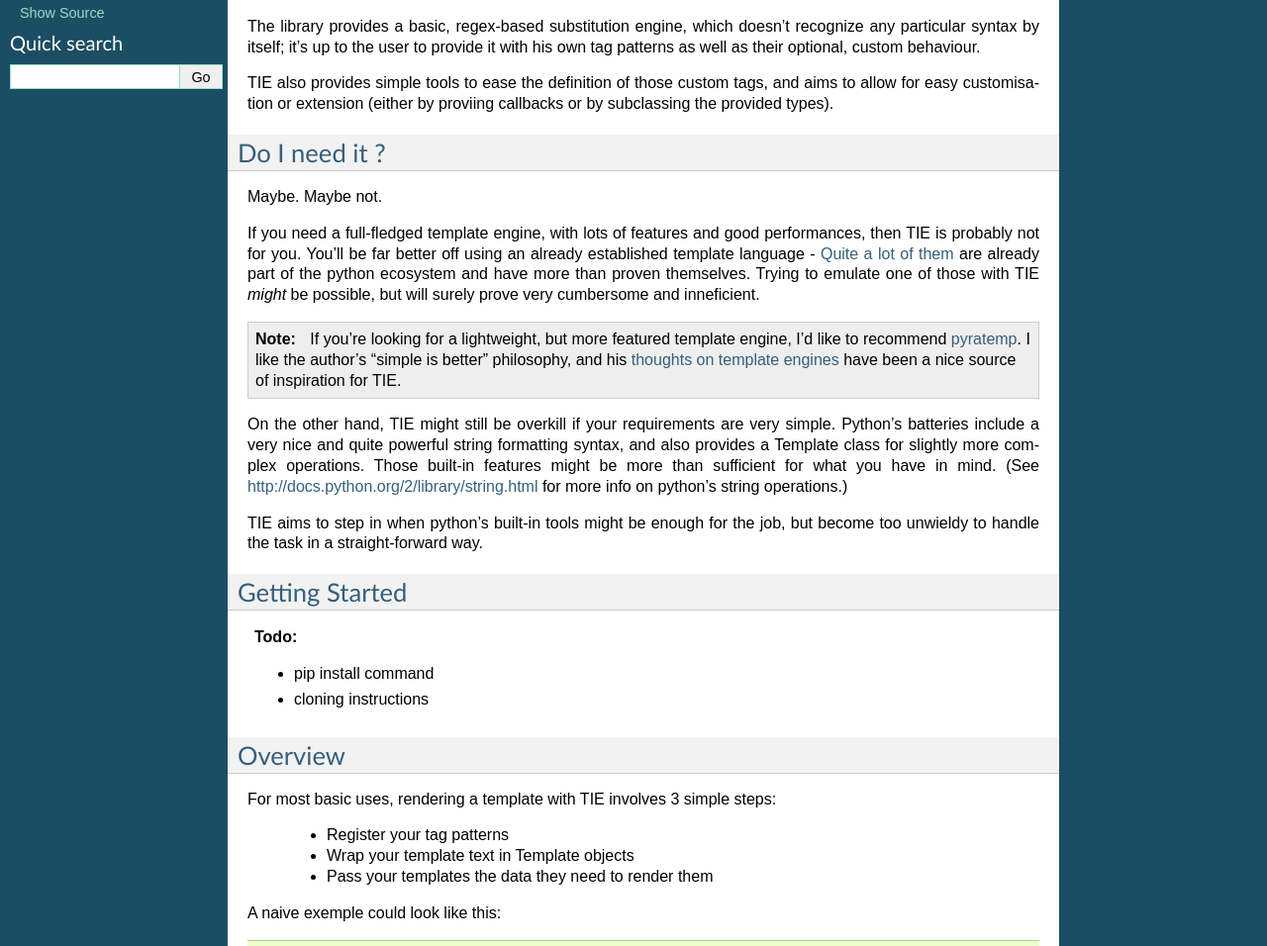
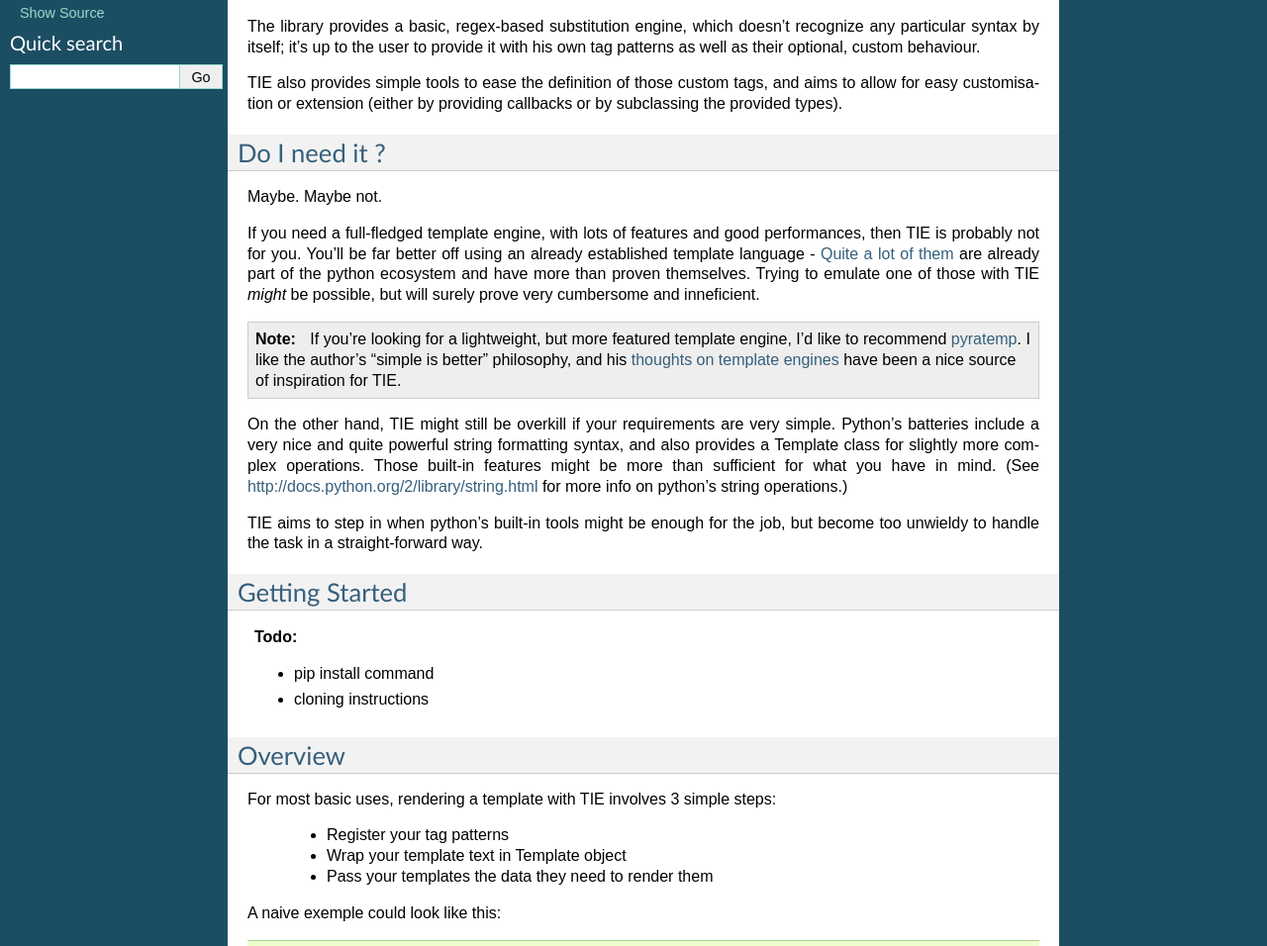
Before and after one commit to raphigaziano/TIE, a Sphinx documentation site: the page built from doc/source/intro.rst, in a window 1280 px wide. Shown: the part 315-1271 px from the top of the page at 99% size. Built offline with Sphinx 7.4.7, drawn with Linux system fonts in a browser that asks for light colours.

Commit message:
more typo fixes

```diff
--- a/doc/source/intro.rst
+++ b/doc/source/intro.rst
@@ -16,7 +16,7 @@ recognize any particular syntax by itself; it's up to the user to provide it
 with his own tag patterns as well as their optional, custom behaviour.
 
 TIE also provides simple tools to ease the definition of those custom tags,
-and aims to allow for easy customisation or extension (either by proviing
+and aims to allow for easy customisation or extension (either by providing
 callbacks or by subclassing the provided types).
 
 Do I need it ?
@@ -68,7 +68,7 @@ Overview
 For most basic uses, rendering a template with TIE involves 3 simple steps:
 
   - Register your tag patterns
-  - Wrap your template text in Template objects
+  - Wrap your template text in Template object
   - Pass your templates the data they need to render them
 
 A naive exemple could look like this:
```
